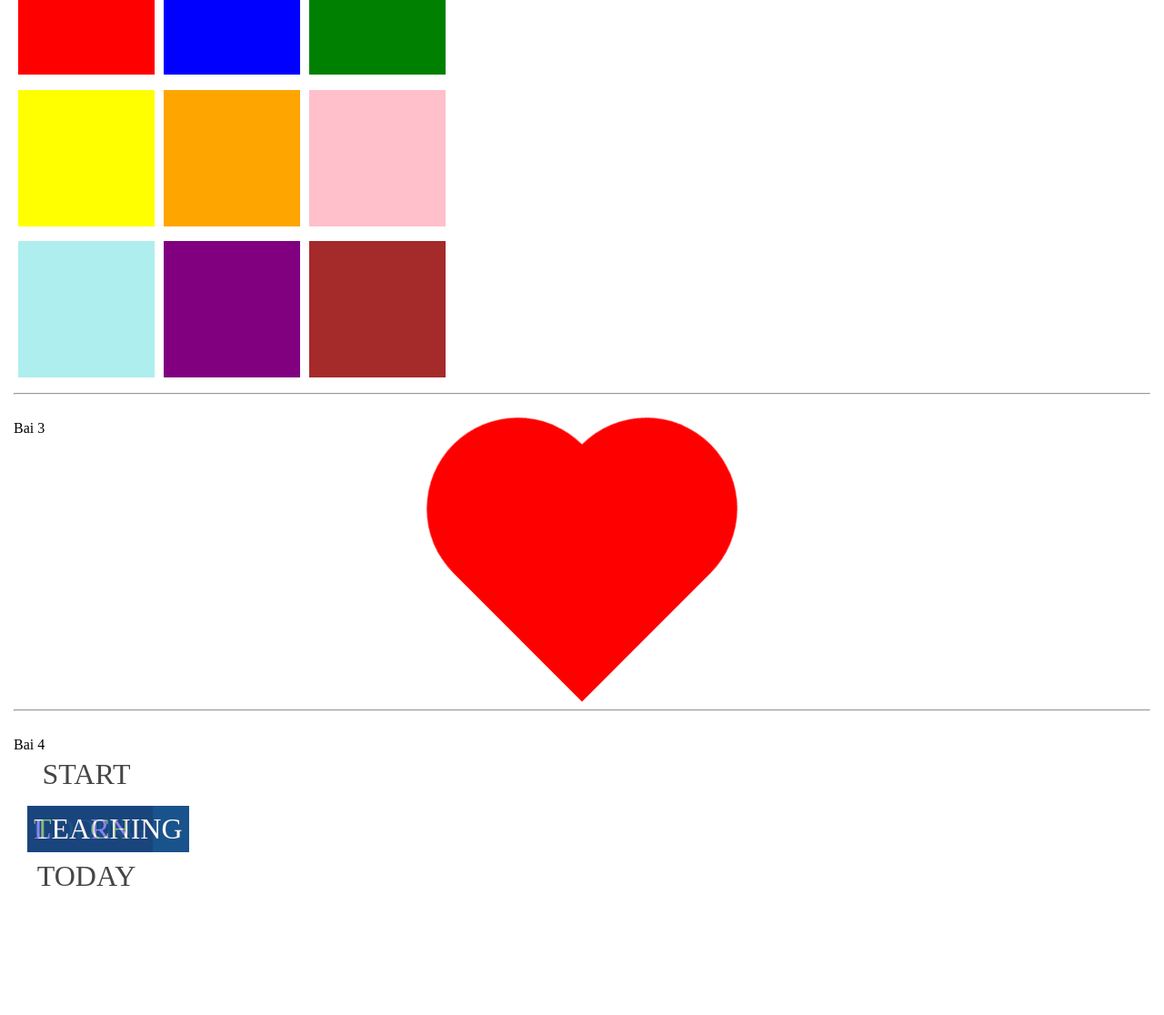
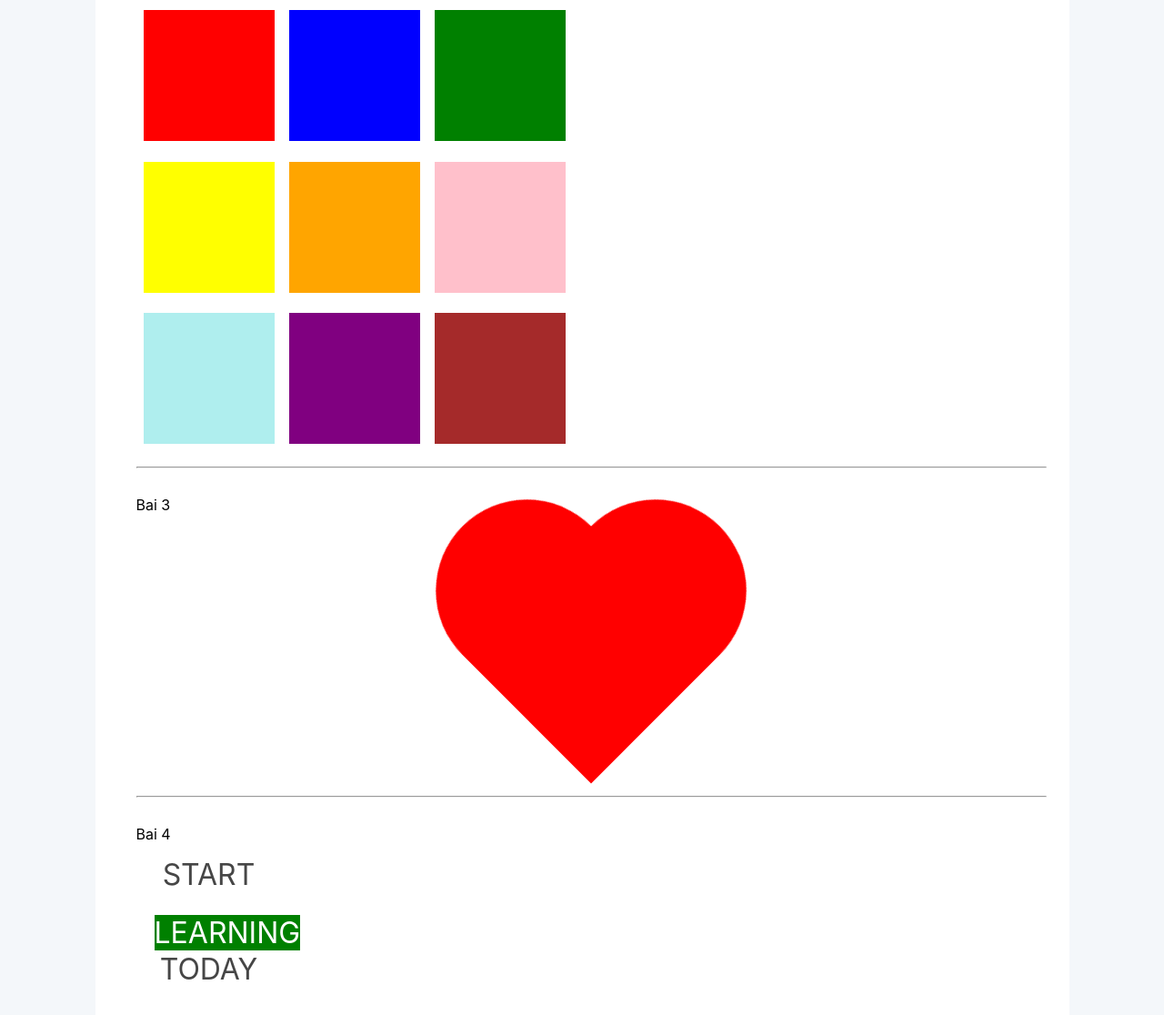
Before and after one commit to 4eve2/quangha, a plain HTML site: page Web co ban/web06/index.html in a window 1280 px wide. Shown: the part 244-1360 px from the top of the page at 91% size. Before the commit the page ends 1236 px from the top, so only its background shows below. Drawn offline with Linux system fonts and the light colour scheme.

Commit message:
bai tap ngay 6

```diff
--- a/Web co ban/web06/index.html
+++ b/Web co ban/web06/index.html
@@ -9,6 +9,21 @@
         * {
             box-sizing: border-box;
             margin: 5px;
+        }
+
+        body {
+            background-color: #F4F7FA;
+            font-size: 16px;
+            font-family: -apple-system, BlinkMacSystemFont, 'Segoe UI', Roboto, Oxygen, Ubuntu, Cantarell, 'Open Sans', 'Helvetica Neue', sans-serif;
+        }
+
+        .container {
+            display: flex;
+            flex-direction: column;
+            width: 85%;
+            background-color: #fff;
+            margin: auto;
+            padding: 50px 20px 30px 40px;
         }
 
         div.login {
@@ -25,6 +40,10 @@
         }
 
         div.img {
+            padding: 5px;
+            border-style: solid;
+            border-width: 3px;
+            border-color: white;
             width: 150px;
             height: 150px;
             transition: transform;
@@ -79,70 +98,86 @@
         }
 
         .hoat-anh-1 {
-            height: 50px;
+            height: 0px;
             animation-name: change-txt-1;
-            animation-duration: 9s;
+            animation-duration: 6s;
             animation-iteration-count: infinite;
-            animation-direction: alternate;
+            animation-timing-function: linear;
             position: absolute;
-            top: 1120px;
+            visibility: hidden;
+            top: 1240px;
         }
 
         .hoat-anh-2 {
-            height: 50px;
+            height: 0px;
             animation-name: change-txt-2;
             animation-duration: 6s;
             animation-iteration-count: infinite;
-            animation-direction: alternate;
+            animation-timing-function: linear;
+            animation-delay: 1s;
             position: absolute;
-            top: 1120px;
+            visibility: hidden;
+            top: 1240px;
         }
 
         .hoat-anh-3 {
-            height: 50px;
+            height: 0px;
             animation-name: change-txt-3;
-            animation-duration: 3s;
+            animation-duration: 6s;
             animation-iteration-count: infinite;
-            animation-direction: alternate;
+            animation-timing-function: linear;
+            /* animation-delay: 2s; */
             position: absolute;
-            top: 1120px;
+            visibility: hidden;
+            top: 1240px;
         }
 
         @keyframes change-txt-1 {
-            0% {
-                opacity: 100;
+            0%{
+                visibility: visible;
             }
-
             33% {
-                opacity: 0;
+                visibility: hidden;
+            }
+            66% {
+                visibility: hidden;
+            }
+            99% {
+                visibility: hidden;
             }
         }
 
         @keyframes change-txt-2 {
             0% {
-                opacity: 0;
+                visibility: hidden;
             }
 
             33% {
-                opacity: 100;
+                visibility: visible;
             }
 
             66% {
-                opacity: 0;
+                visibility: hidden;
+            }
+            99% {
+                visibility: hidden;
             }
         }
 
         @keyframes change-txt-3 {
             0% {
-                opacity: 0;
+                visibility: hidden;
             }
 
             33% {
-                opacity: 0;
+                visibility: hidden;
             }
 
             66% {
-                opacity: 100;
+                visibility: visible;
+            }
+            90% {
+                visibility: hidden;
             }
         }
 
@@ -167,9 +202,10 @@
 <body>
 
     <!-- transition -->
+    <div class="container">
         <p>Bai 1</p>
         <div class="login">
-        <div style="padding: 28px; text-align: center; color: white;">
+            <div style="padding: 20px; text-align: center; color: white;">
                 <p>L O G I N</p>
             </div>
         </div>
@@ -200,17 +236,18 @@
             </div>
             <div>
                 <div class="hoat-anh-1" style="width: fit-content;">
-                <p style="color: white; background-color: red; padding: 7px;">CODING</p>
+                    <p style="color: white; background-color: red; margin-left: 10px;">CODING</p>
                 </div>
                 <div class="hoat-anh-2" style="width: fit-content;">
-                <p style="color: white; background-color: blue; padding: 7px;">TEACHING</p>
+                    <p style="color: white; background-color: blue; margin-left: 10px;">TEACHING</p>
                 </div>
                 <div class="hoat-anh-3" style="width: fit-content;">
-                <p style="color: white; background-color: green; padding: 7px;">LEARNING</p>
+                    <p style="color: white; background-color: green; margin-left: 10px;">LEARNING</p>
                 </div>
             </div>
-        <div style="width: 150px; text-align: center; margin-top:75px;">
+            <div style="width: 150px; text-align: center; margin-top:65px;">
                 <p>TODAY</p>
+            </div>
         </div>
     </div>
 </body>
```
Lines whose indentation alone changed are shown as unchanged.
